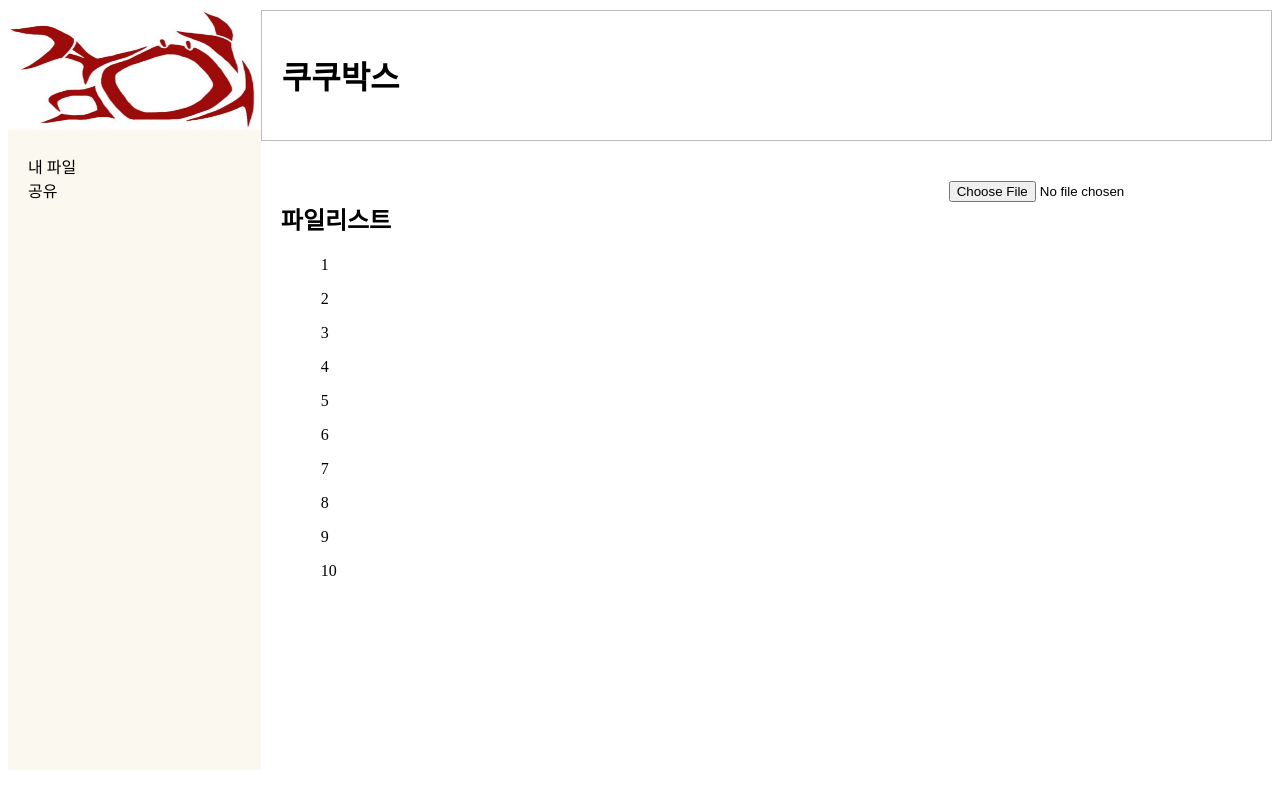
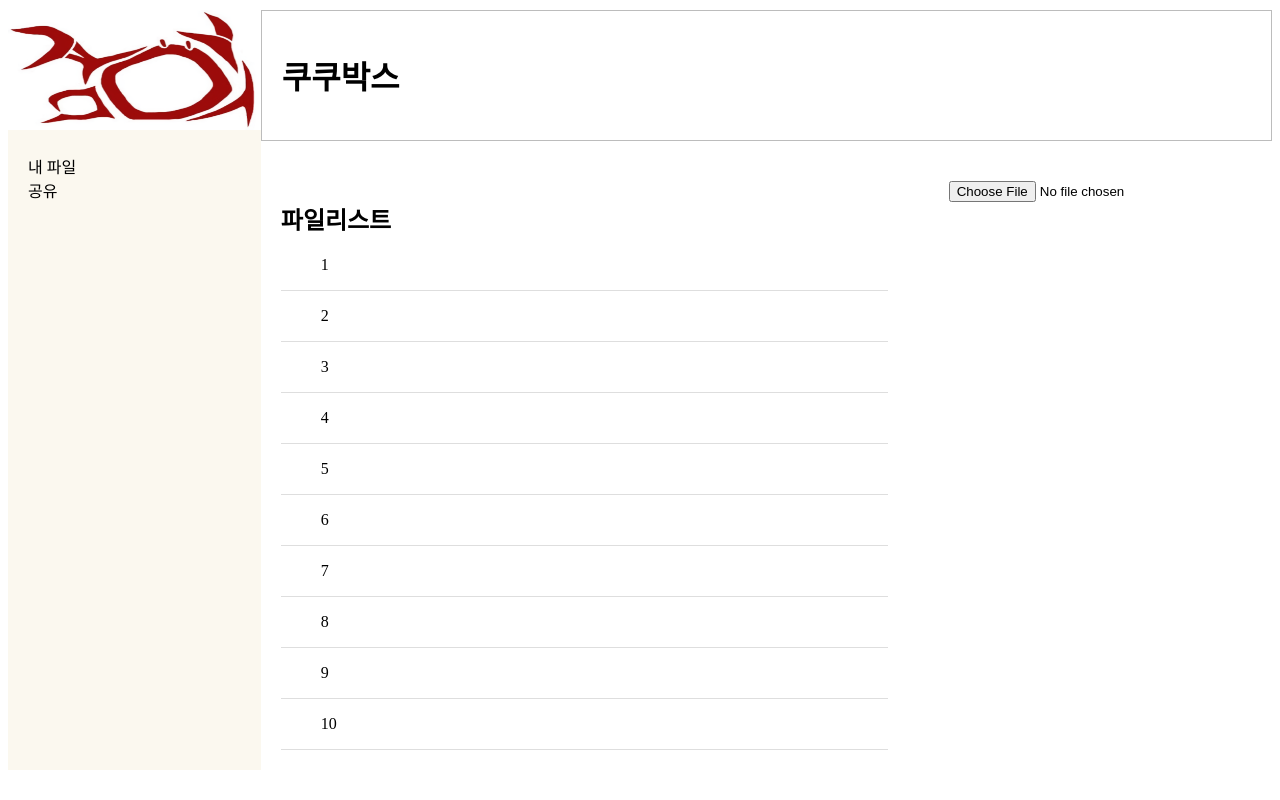
Before and after one commit to milban/AWS_dropbox, a Python web app: template templates/html/fileServiece.html in a window 1280 px wide. Run offline with Jinja, Linux system fonts and the light colour scheme; the template is opened without the code that fills it, so the values that code supplies are empty; some web fonts are replaced.

Commit message:
Add horizon to file list

```diff
--- a/templates/css/fileServiece.css
+++ b/templates/css/fileServiece.css
@@ -53,6 +53,11 @@ body {
     float: right;
 }
 
+hr.horizon {
+    border: solid #dedede;
+    border-width: 1px 0 0;
+}
+
 @media (max-width: 480px) {
     .left-sidebar {
         width: auto;
--- a/templates/html/fileServiece.html
+++ b/templates/html/fileServiece.html
@@ -25,15 +25,25 @@
             <div class="content">
                 <h2>파일리스트</h2>
                 <ul>1</ul>
+                <hr class="horizon">
                 <ul>2</ul>
+                <hr class="horizon">
                 <ul>3</ul>
+                <hr class="horizon">
                 <ul>4</ul>
+                <hr class="horizon">
                 <ul>5</ul>
+                <hr class="horizon">
                 <ul>6</ul>
+                <hr class="horizon">
                 <ul>7</ul>
+                <hr class="horizon">
                 <ul>8</ul>
+                <hr class="horizon">
                 <ul>9</ul>
+                <hr class="horizon">
                 <ul>10</ul>
+                <hr class="horizon">
             </div>
             <div class="file-control">
                 <form action="" method="post" enctype="multipart/form-data">
```
